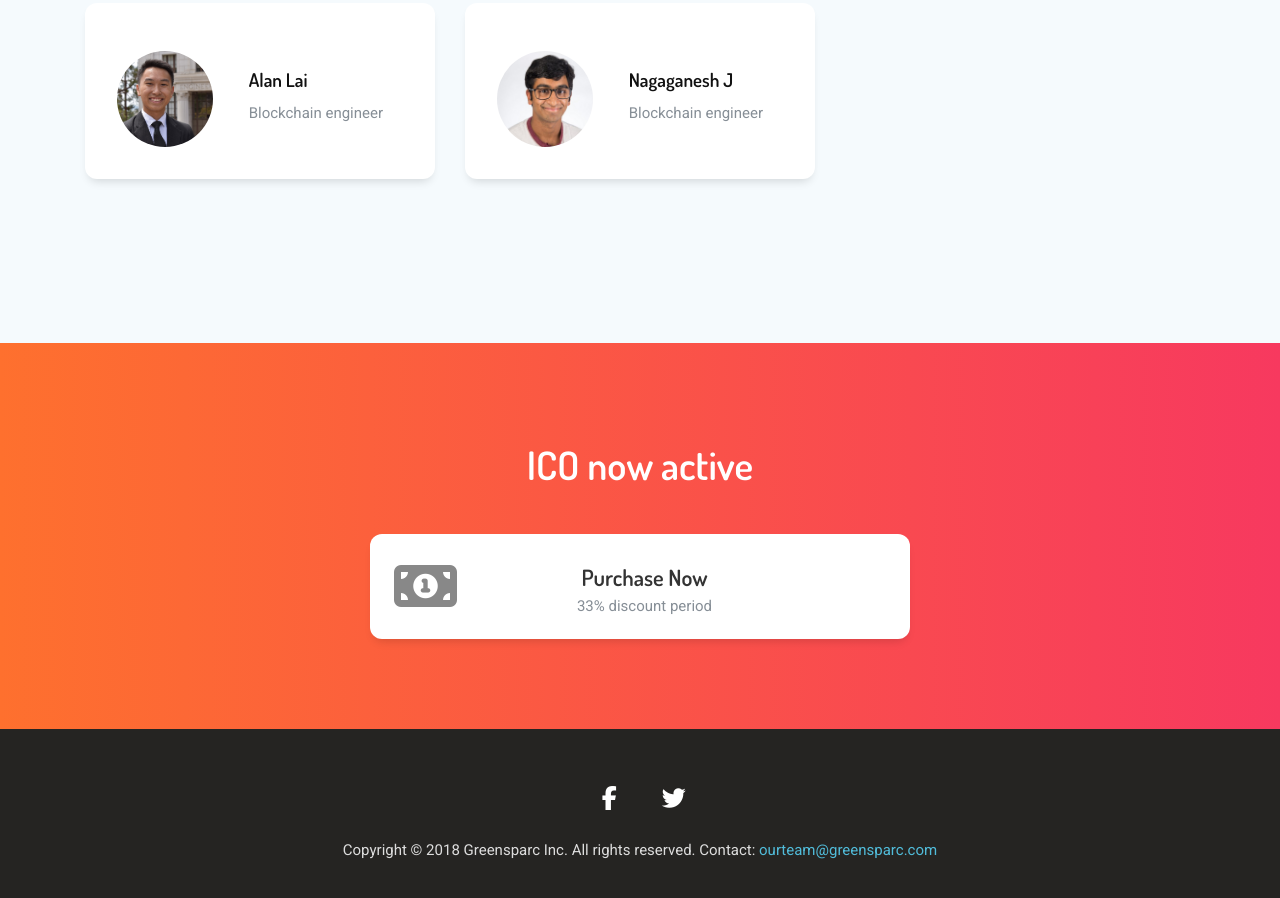
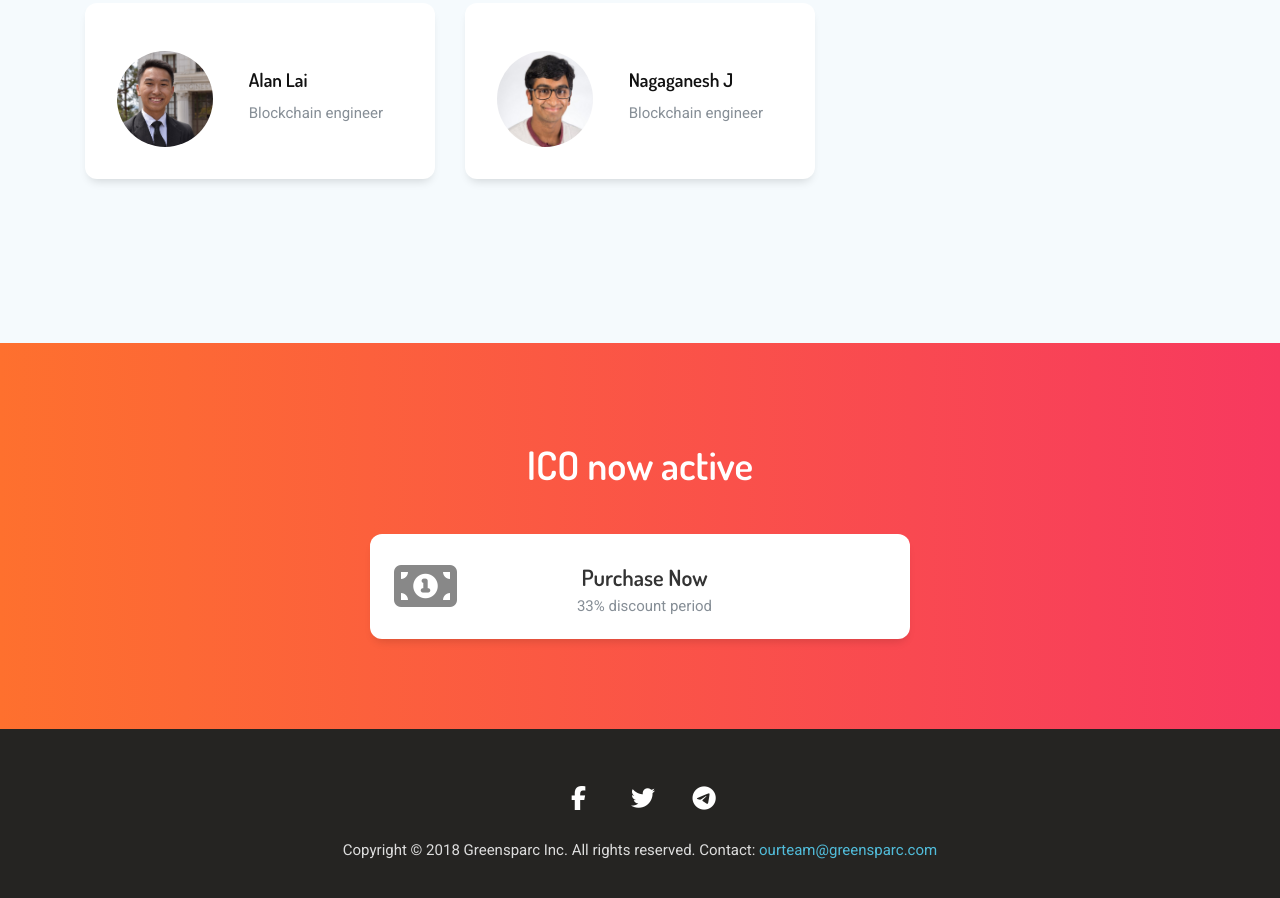
Before and after one commit to njaladan/cirruscoin-site, a plain HTML site: page index.html in a window 1280 px wide. Shown: the part 4403-5301 px from the top of the page. Drawn offline with Linux system fonts and the light colour scheme.

Commit message:
added telegram link

```diff
--- a/index.html
+++ b/index.html
@@ -371,6 +371,9 @@
             <a class="btn btn-link btn-neutral" href="https://twitter.com/cirruscoin">
               <i class="fa fa-twitter fa-2x" aria-hidden="true"></i>
             </a>
+            <a class="btn btn-link btn-neutral" href="https://t.me/cirruscoin">
+              <i class="fa fa-telegram fa-2x" aria-hidden="true"></i>
+            </a>
             <!-- add more social netowrking features here if necessary !-->
           </div>
           <div class="col-md-12">
```
